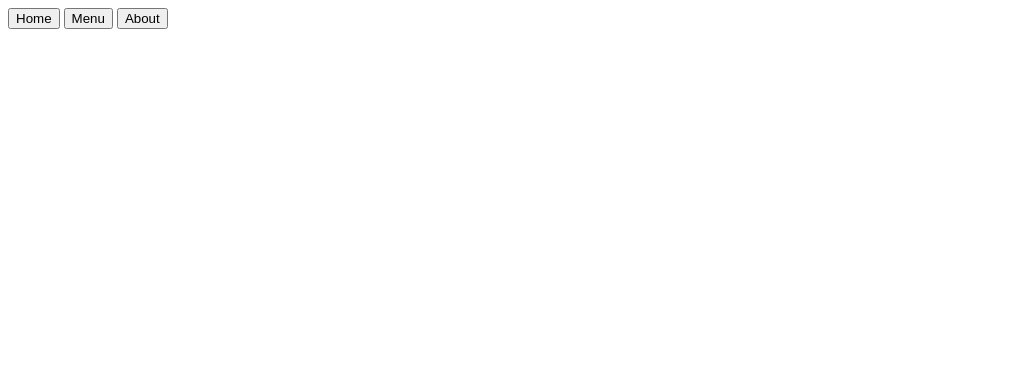
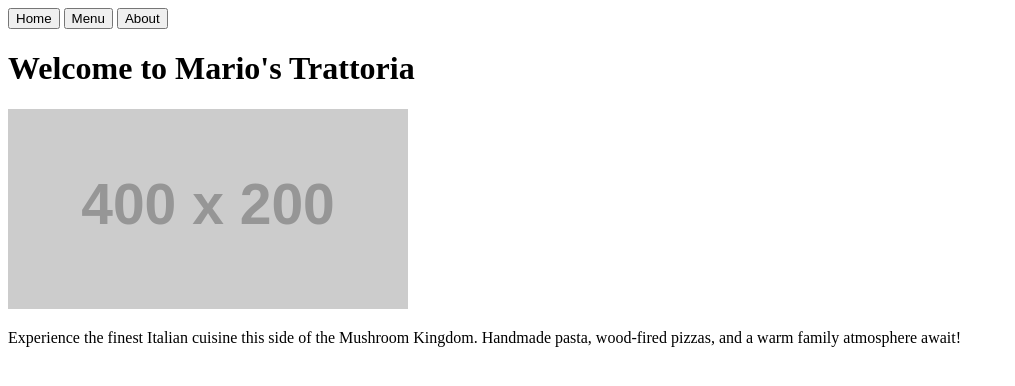
Before and after one commit to josejrrosas/restaurant-page, a website built with webpack: page src/template.html in a window 1280 px wide. Shown: the whole page, without its empty margins (0-1015 px from the left). Built offline with nearby package versions, Linux system fonts and the light colour scheme; placeholder pictures from the web are drawn by us.

Commit message:
added homepage content

```diff
--- a/src/template.html
+++ b/src/template.html
@@ -13,7 +13,17 @@
         <button>About</button>
       </nav>
     </header>
-  <div id="content"></div>
+    <div id="content">
+      <h1>Welcome to Mario's Trattoria</h1>
+      <img
+        src="https://via.placeholder.com/400x200"
+        alt="Delicious Italian food"
+      />
+      <p>
+        Experience the finest Italian cuisine this side of the Mushroom Kingdom.
+        Handmade pasta, wood-fired pizzas, and a warm family atmosphere await!
+      </p>
+    </div>
     <script src="./index.js"></script>
   </body>
 </html>
```
Lines whose indentation alone changed are shown as unchanged.
